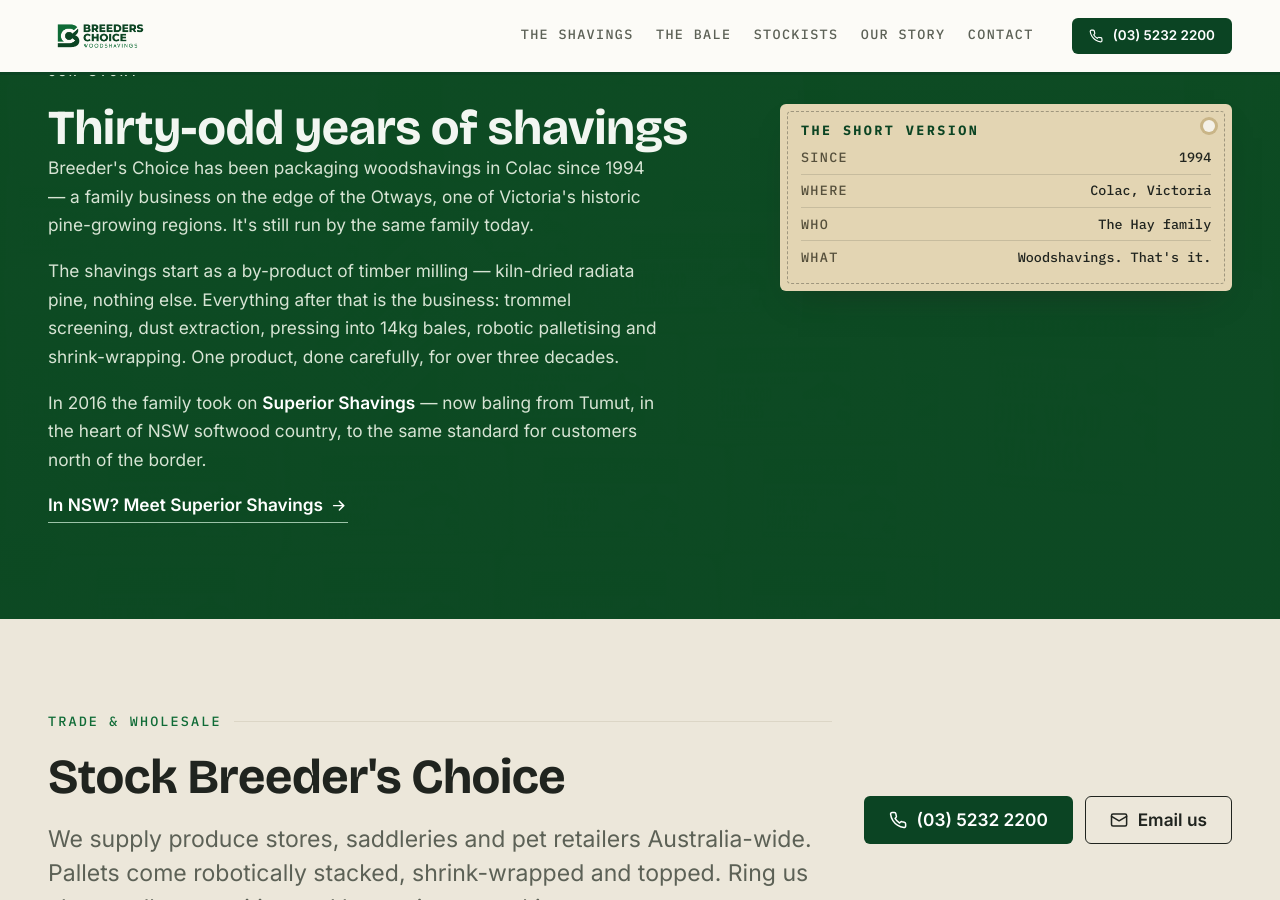
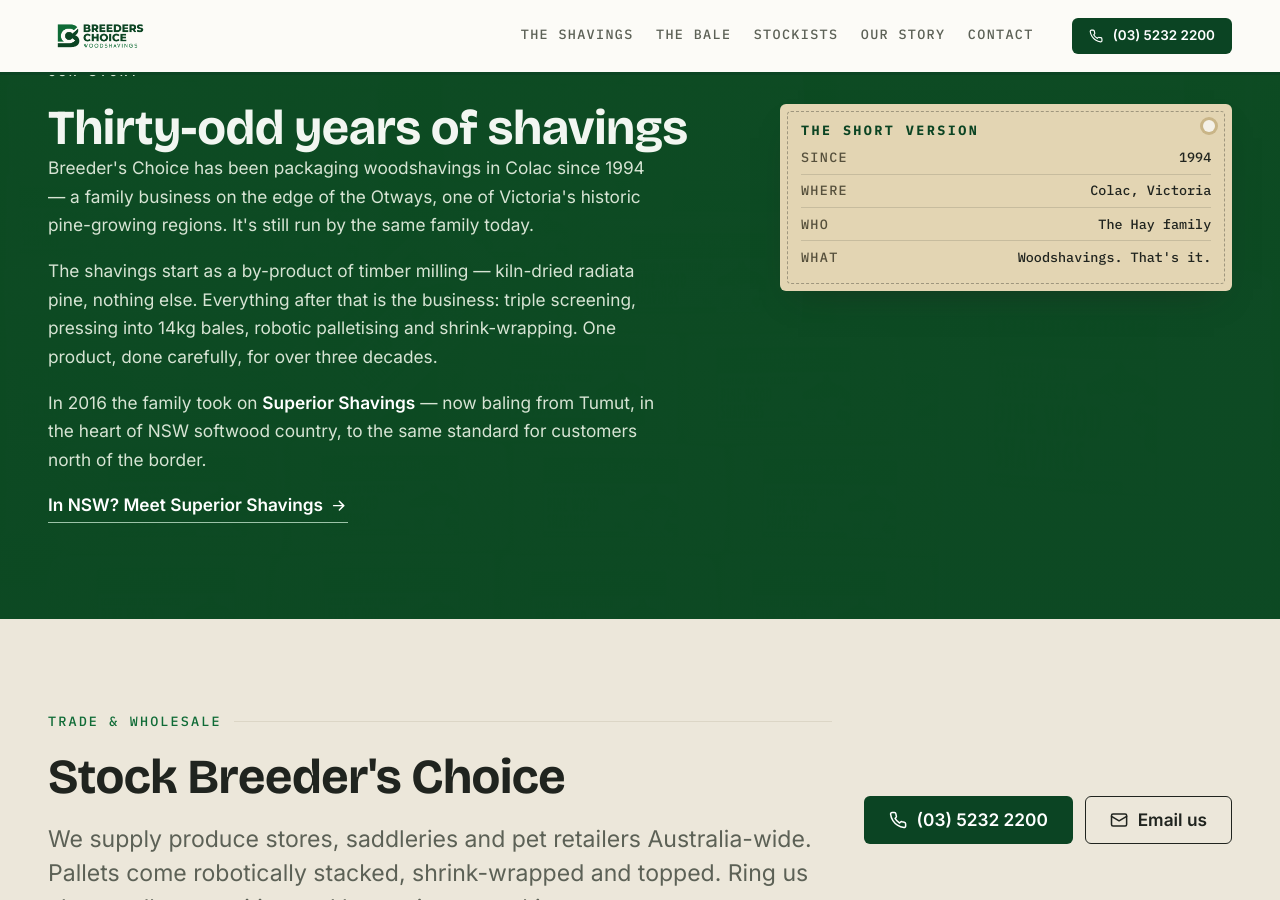
Before and after one commit to zackdesign/breederschoice.github.io, a Jekyll site: the page built from preview/index.md, in a window 1280 px wide and 900 px high, scrolled down 4217 px. Built offline with Jekyll 4.4.1, drawn with Linux system fonts in a browser that asks for light colours; part of the change alters nothing that is shown.

Commit message:
copy: close the consistency gaps left by the edit pass; strip comments from templates
Terminology now matches everywhere:
- BC story paragraph said "trommel screening, dust extraction" — now
  "triple screening" (dust extraction is the third stage of it, so listing
  both was redundant)
- SS product card was headed "Screened & dust-extracted" over a body
  describing a three-part screen; heading is now "Triple screened" to match
  the sister site and its own text
- SS process step 02 described two stages under a card promising three;
  now reads "Three screens in sequence"
- SS's screening paragraph is reworded rather than copied, so the two
  domains no longer serve identical sentences

Comments removed from all templates. HTML comments ship to the browser —
one of them was leaking "wool-packs and Pet Flakes discontinued" into page
source. Same sweep applied to acparts. The rationale they carried now lives
in each repo's README (config keys the old live layout depends on, the
OfferCatalog-not-Product decision, image provenance, the open question on
the SS trade lede).

Co-Authored-By: Claude Opus 5 (1M context) <noreply@anthropic.com>

```diff
--- a/_includes/schema.html
+++ b/_includes/schema.html
@@ -1,9 +1,3 @@
-{%- comment -%}
-Breeder's Choice is the parent entity (Pty Ltd, ABN on the ABR). Its node
-carries Organization + LocalBusiness for the Colac plant; Superior Shavings'
-site declares its own LocalBusiness with parentOrganization pointing here.
-Range is an OfferCatalog — never Product-without-offers.
-{%- endcomment -%}
 <script type="application/ld+json">
 {
   "@context": "https://schema.org",
--- a/_layouts/home.html
+++ b/_layouts/home.html
@@ -3,7 +3,6 @@ layout: base
 ---
 {%- assign tel = site.phone_intl | remove: ' ' -%}
 
-<!-- Hero: the bales themselves --------------------------------------------->
 <section class="hero">
   <div class="shell hero__grid">
     <div class="hero__text">
@@ -26,7 +25,6 @@ layout: base
       <img src="{{ '/images/bales.jpg' | relative_url }}"
            alt="Stacked bales of Breeder's Choice woodshavings"
            width="2000" height="1333" fetchpriority="high" decoding="async">
-      <!-- The bale label: the spec, as a kraft tag -->
       <figcaption class="label" role="group" aria-label="Bale specifications">
         <span class="label__title">Every bale</span>
         <dl class="label__spec">
@@ -40,7 +38,6 @@ layout: base
   </div>
 </section>
 
-<!-- Why -------------------------------------------------------------------->
 <section class="band band--forest" id="product">
   <div class="shell">
     <p class="eyebrow eyebrow--forest">The shavings</p>
@@ -82,7 +79,6 @@ layout: base
   </div>
 </section>
 
-<!-- Video: opt-in with poster ----------------------------------------------->
 <section class="band" id="see-it">
   <div class="shell">
     <p class="eyebrow">See it</p>
@@ -100,13 +96,9 @@ layout: base
   </div>
 </section>
 
-<!-- The bale (one format only — wool-packs and Pet Flakes discontinued) ------>
 <section class="band band--cream" id="range">
   <div class="shell bale">
     <figure class="bale__media" data-reveal>
-      {%- comment -%} bale14.jpg is cropped from bales.jpg — current label.
-      products.jpg / products2.jpg carry the old label art, so they stay
-      off the page until reshot. {%- endcomment -%}
       <img src="{{ '/images/bale14.jpg' | relative_url }}" alt="A standard 14kg bale of Breeder's Choice woodshavings" loading="lazy" decoding="async" width="1400" height="933">
     </figure>
     <div class="bale__copy">
@@ -121,7 +113,6 @@ layout: base
   </div>
 </section>
 
-<!-- Uses -------------------------------------------------------------------->
 <section class="band" id="uses">
   <div class="shell">
     <p class="eyebrow">In the shed</p>
@@ -151,12 +142,10 @@ layout: base
   </div>
 </section>
 
-<!-- The product, in hand ----------------------------------------------------->
 <figure class="handsband">
   <img src="{{ '/images/back1.jpg' | relative_url }}" alt="A handful of fresh pine shavings" loading="lazy" decoding="async" width="2000" height="352">
 </figure>
 
-<!-- Story ------------------------------------------------------------------->
 <section class="band band--forest" id="story">
   <div class="shell story">
     <div>
@@ -171,9 +160,8 @@ layout: base
       <p>
         The shavings start as a by-product of timber milling — kiln-dried
         radiata pine, nothing else. Everything after that is the business:
-        trommel screening, dust extraction, pressing into 14kg bales,
-        robotic palletising and shrink-wrapping. One product, done
-        carefully, for over three decades.
+        triple screening, pressing into 14kg bales, robotic palletising and
+        shrink-wrapping. One product, done carefully, for over three decades.
       </p>
       <p>
         In 2016 the family took on <strong>Superior Shavings</strong> —
@@ -200,7 +188,6 @@ layout: base
   </div>
 </section>
 
-<!-- Trade ------------------------------------------------------------------->
 <section class="band band--cream" id="trade">
   <div class="shell trade">
     <div>
```
Also changed, not shown: README.md.
